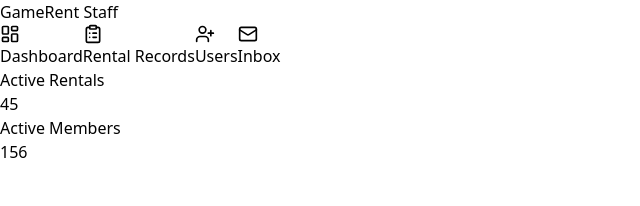
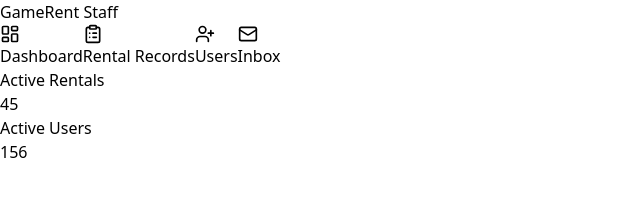
Before and after one commit to Tommyzizii/GameRentalService_Admin-Stuff, a React (Vite) app: page / in a window 1280 px wide. Both pictures are taken after typing "name@example.com", "Sample123" into the empty fields and a click on the button "Sign In". Shown: the top 206 px of the page, without its empty margins (0-640 px from the left). Built offline with nearby package versions, Linux system fonts and the light colour scheme.

Commit message:
Typo fix

```diff
--- a/src/App.tsx
+++ b/src/App.tsx
@@ -146,7 +146,7 @@ export function App() {
             title: "Active Rentals",
             value: "45"
           }, {
-            title: "Active Members",
+            title: "Active Users",
             value: "156"
           }].map(stat => <div key={stat.title} className="bg-gray-800 p-6 rounded-lg">
                 <h3 className="text-gray-400 text-sm">{stat.title}</h3>
```
